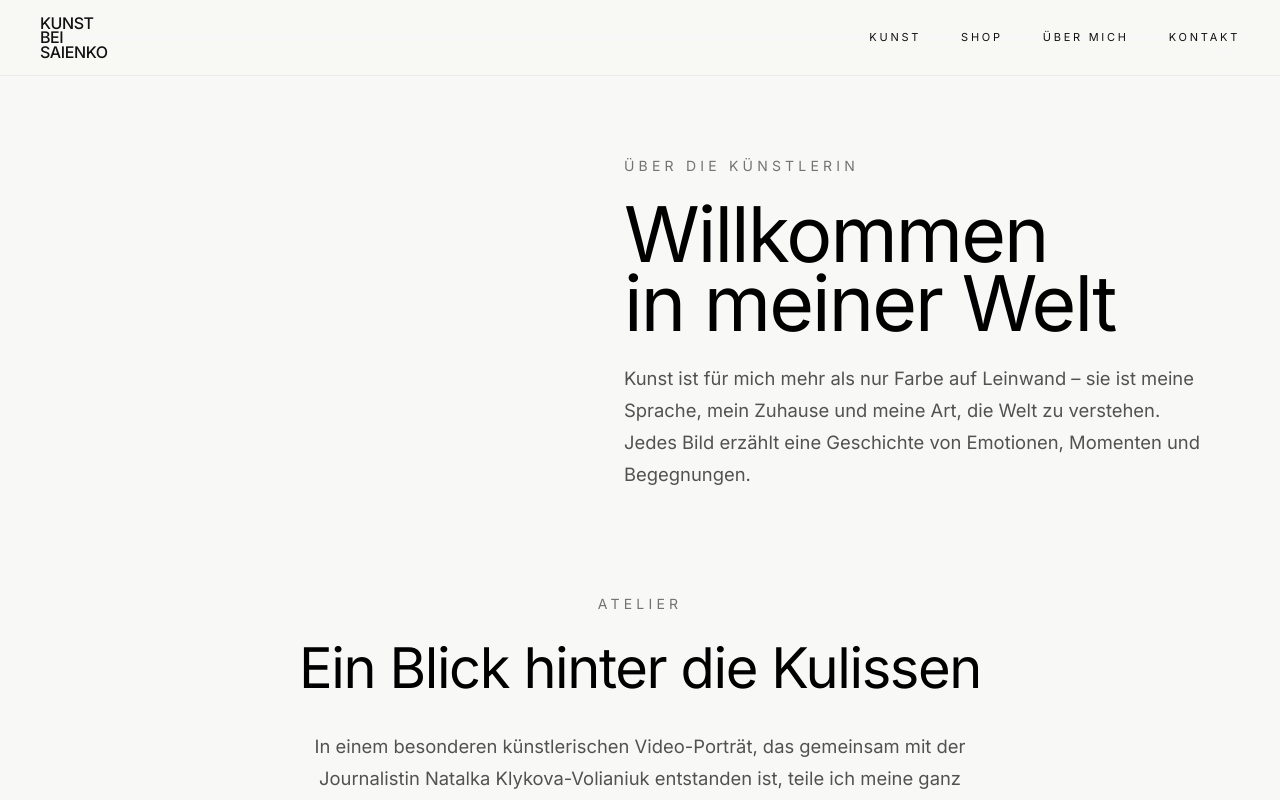
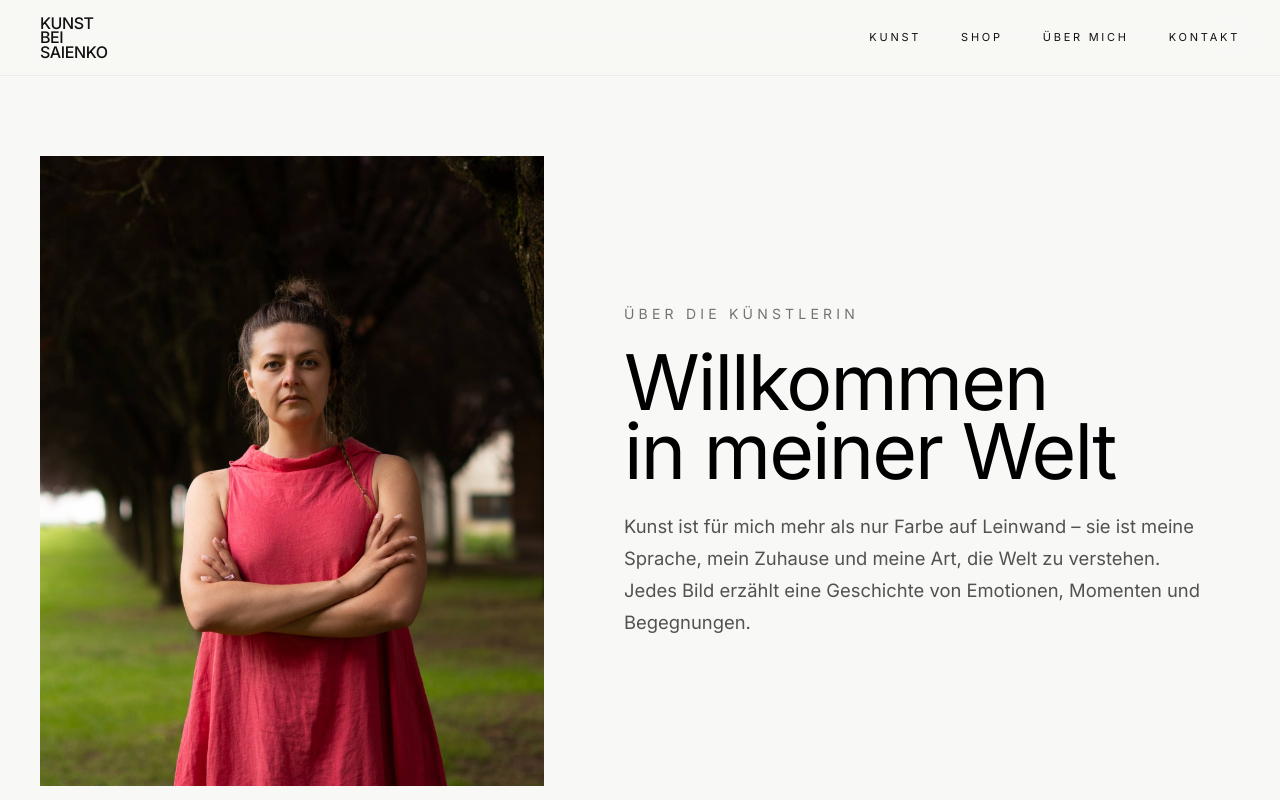
Before and after one commit to Buffalo369369/kunst-bei-saienko, a Next.js app: page /kuenstlerin in a window 1280 px wide. Shown: the top 800 px of the page. Built offline with nearby package versions, Linux system fonts and the light colour scheme.

Commit message:
Fix visual image layout regressions

```diff
--- a/src/app/kuenstlerin/page.tsx
+++ b/src/app/kuenstlerin/page.tsx
@@ -14,13 +14,13 @@ export default function KuenstlerinPage() {
         <section className="mx-auto max-w-7xl px-6 py-12 md:px-8 md:py-16 lg:px-10 lg:py-20">
           <div className="grid items-center gap-10 lg:grid-cols-[0.9fr_1.1fr] lg:gap-20">
 
-            <div className="relative overflow-hidden bg-neutral-200">
+            <div className="relative aspect-[4/5] overflow-hidden bg-neutral-200">
               <Image
                 src="/images/artist.jpg"
                 alt="Anastasiia Saienko"
                 fill
                 sizes="(max-width: 1023px) 100vw, 45vw"
-                className="aspect-[4/5] h-full w-full object-cover"
+                className="object-cover"
               />
             </div>
 
@@ -129,13 +129,13 @@ export default function KuenstlerinPage() {
         {/* IMAGE */}
         <section className="mx-auto max-w-7xl px-6 py-14 md:px-8 md:py-16 lg:px-10">
 
-          <div className="relative overflow-hidden bg-neutral-200">
+          <div className="relative aspect-[16/9] overflow-hidden bg-neutral-200">
             <Image
               src="/images/art-1.jpg"
               alt="Kunstwerk von Anastasiia Saienko"
               fill
               sizes="100vw"
-              className="aspect-[16/9] h-full w-full object-cover"
+              className="object-cover"
             />
           </div>
 
--- a/src/app/kunst/[slug]/page.tsx
+++ b/src/app/kunst/[slug]/page.tsx
@@ -29,7 +29,7 @@ export default async function ArtworkPage({
       <main className="min-h-screen bg-[#f8f8f6]">
         <section className="mx-auto max-w-7xl px-6 py-16 md:px-8 lg:grid lg:grid-cols-2 lg:gap-24 lg:px-10 lg:py-24">
           {/* IMAGE */}
-          <div className="overflow-hidden bg-neutral-200">
+          <div className="overflow-hidden bg-neutral-200 lg:self-start">
             <div className="relative aspect-[4/5]">
               <Image
                 src={art.image}
```
